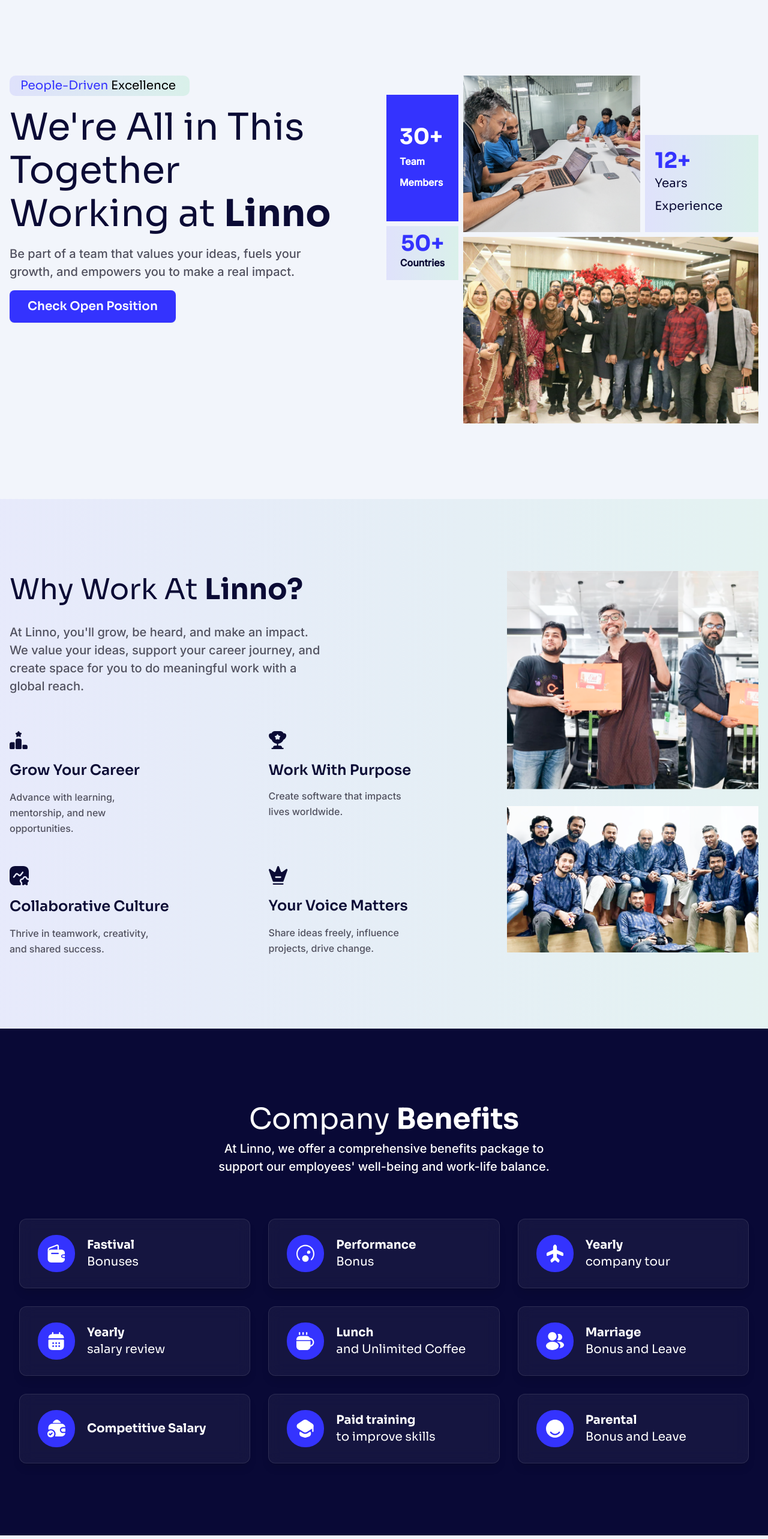
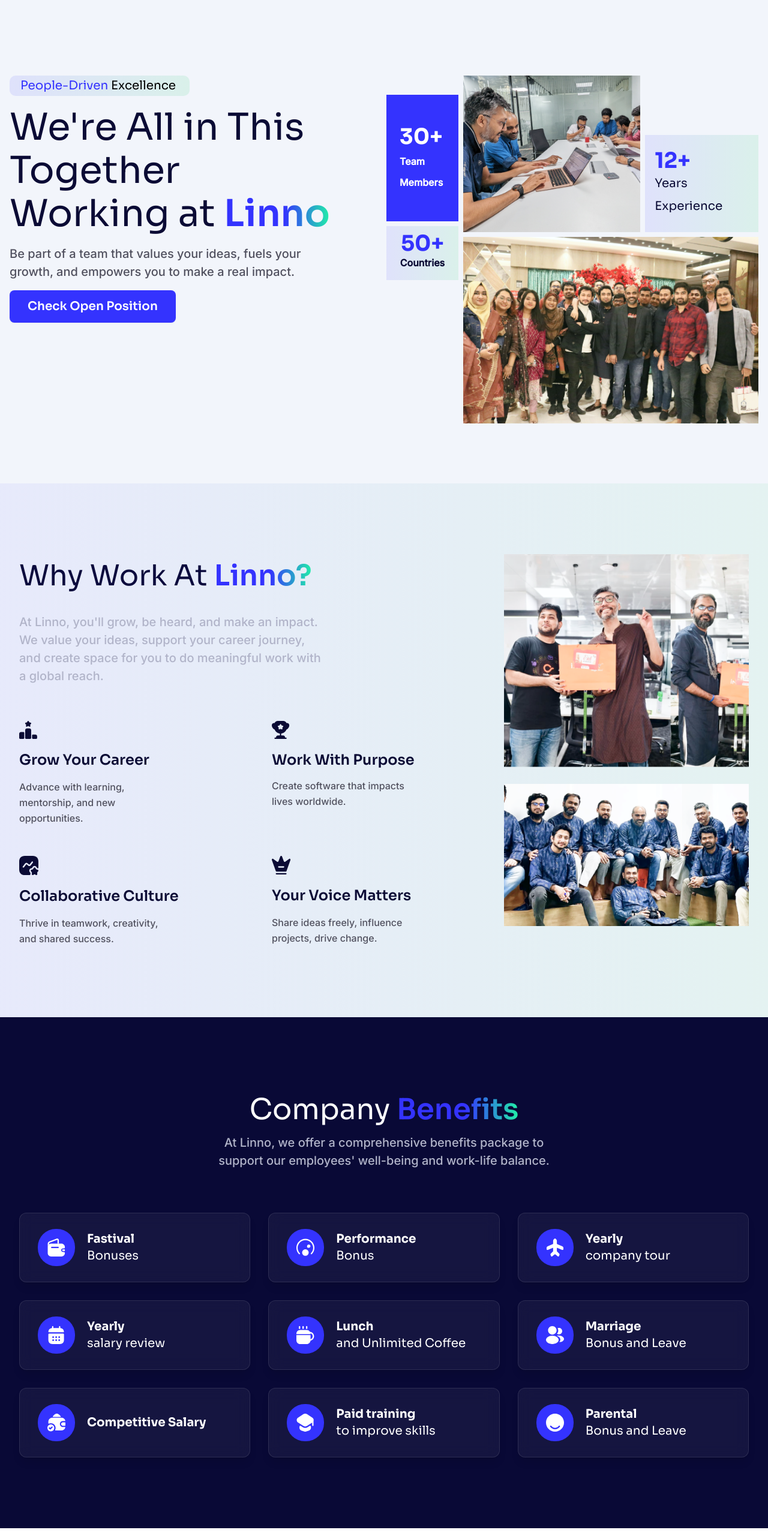
Before and after one commit to CODEREXLTD/Linno-website, a Next.js app: page /careers in a window 1280 px wide. Shown: the part 100-2666 px from the top of the page at 60% size. Built offline with nearby package versions, Linux system fonts and the light colour scheme.

Commit message:
fix the careers page

```diff
--- a/src/app/careers/components/Application.jsx
+++ b/src/app/careers/components/Application.jsx
@@ -73,7 +73,7 @@
                                     label="Apply Now"
                                     blank={true}
                                     iconPosition="right"
-                                    className="hover:bg-[#2622c4] hover:text-white hover:font-semibold active:bg-[#2622c4] transition-all duration-200 hover:border-transparent"
+                                    className="hover:bg-[#2622c4] hover:text-white hover:font-semibold active:bg-[#2622c4] transition-all duration-200 hover:border-transparent !hover:scale-0"
                                     icon={
                                         <div className="relative w-[14px] h-[10px] sm:w-[16px] sm:h-[12px]">
                                             {
--- a/src/app/careers/components/CompanyBenefits.jsx
+++ b/src/app/careers/components/CompanyBenefits.jsx
@@ -75,16 +75,16 @@
     ];
 
     return (
-        <section className="w-full bg-[#090936] py-[50px] md:py-[120px]">
-            <div className="w-full max-w-[1440px] mx-auto px-4 sm:px-6 lg:px-8">
+        <section className="bg-[#090936] section-wrapper">
+            <div className="linno-container">
                 {/* Background Image Section */}
                 <div className="mx-auto relative">
                     <div className="relative z-10 flex justify-center items-start w-[48%] mx-auto mb-[36px] sm:mb-[54px] lg:mb-[72px]">
                         <div className="flex flex-col gap-[2px] sm:gap-[3px] lg:gap-[4px] items-center">
-                            <h2 className="text-[36px] sm:text-[42px] lg:text-[48px] font-sora leading-[46px] sm:leading-[54px] lg:leading-[61px] text-center text-white">
-                                Company <span className="font-bold">Benefits</span>
+                            <h2 className="section-title !text-white">
+                                Company <span className="title-gradient">Benefits</span>
                             </h2>
-                            <p className="text-[15px] sm:text-[18px] lg:text-[20px] font-inter font-normal leading-[23px] sm:leading-[27px] lg:leading-[30px] text-center text-white w-full">
+                            <p className="section-description text-center  w-full">
                                 At Linno, we offer a comprehensive benefits package to support our employees' well-being and work-life balance.
                             </p>
                         </div>
--- a/src/app/careers/components/CultureSection.jsx
+++ b/src/app/careers/components/CultureSection.jsx
@@ -8,8 +8,8 @@
     const router = useRouter();
 
     return (
-        <section className="w-full bg-[#F2F5FB]">
-            <div className="w-full max-w-[1440px] mx-auto px-4 sm:px-6 lg:px-8 py-[75px] sm:py-[113px] lg:py-[150px]">
+        <section className="section-wrapper bg-white">
+            <div className="linno-container">
                 <div className="flex flex-col lg:flex-row justify-between items-center gap-8 lg:gap-0 w-full">
                     {/* Left Images */}
                     <div className="flex flex-col gap-[14px] sm:gap-[21px] lg:gap-[28px] items-center w-full lg:w-[44%]">
@@ -40,16 +40,16 @@
                     {/* Right Content */}
                     <div className="flex flex-col gap-[22px] sm:gap-[33px] lg:gap-[44px] items-start w-full lg:w-[44%]">
                         <div className="flex flex-col gap-[11px] sm:gap-[17px] lg:gap-[22px] items-start w-full">
-                            <h2 className="text-[36px] sm:text-[42px] lg:text-[48px] font-sora leading-[44px] sm:leading-[51px] lg:leading-[58px] text-left text-[#0b0b35] w-[94%]">
-                                Do Great Work In A Strong <span className="font-bold">Culture</span>
+                            <h2 className="section-title">
+                                Do Great Work In A Strong <span className="title-gradient">Culture</span>
                             </h2>
-                            <div className="text-[15px] sm:text-[18px] lg:text-[20px] font-inter leading-[23px] sm:leading-[27px] lg:leading-[30px] text-left text-[#51515f] w-full">
+                            <div className="section-description">
                                 <span className="font-normal">
                                     Culture is one of those words. People throw it around a lot. It's hard to define exactly what it is. But it's something you feel pretty much straight away.
                                 </span>
                                 <br /><br />
                                 <span className="font-normal">We're not going to lie. The culture at </span>
-                                <span className="font-bold">Linno isn't perfect. Like every group of people we have our issues. But we are all dedicated to continuing to improve, and we think that's a pretty good start.</span>
+                                <span className="text-[#6d6d72]">Linno isn't perfect. Like every group of people we have our issues. But we are all dedicated to continuing to improve, and we think that's a pretty good start.</span>
                             </div>
                         </div>
                         <Button
--- a/src/app/careers/components/Hero.jsx
+++ b/src/app/careers/components/Hero.jsx
@@ -11,7 +11,7 @@
         }
     };
     return (
-        <section className="w-full mt-[63px] sm:mt-[95px] lg:mt-[126px]">
+        <section className="w-full mt-[63px] sm:mt-[95px] lg:mt-[126px] mb-[50px] sm:mb-[75px] lg:mb-[100px]">
             <div className="w-full max-w-[1440px] px-2 md:px-4 mx-auto">
                 <div className="grid grid-cols-1 md:grid-cols-2 gap-8 md:gap-2">
                     <div className="col-span-1 space-y-4">
@@ -22,7 +22,7 @@
                         />
                         <h1 className="text-[31px] sm:text-[47px] lg:text-[62px] font-sora leading-[36px] sm:leading-[54px] lg:leading-[72px] text-left text-[#0b0b35]">
                             We're All in This Together<br />
-                            Working at <span className="font-bold">Linno</span>
+                            Working at <span className="title-gradient">Linno</span>
                         </h1>
                         <p className="text-[15px] sm:text-[18px] lg:text-[20px] font-inter font-normal leading-[23px] sm:leading-[27px] lg:leading-[30px] text-left text-[#51515f] w-full lg:w-[86%]">
                             Be part of a team that values your ideas, fuels your growth, and empowers you to make a real impact.
--- a/src/app/careers/components/OpenPositions.jsx
+++ b/src/app/careers/components/OpenPositions.jsx
@@ -25,21 +25,21 @@
     ];
 
     return (
-        <section className="w-full bg-white" id="linno-open-positions">
-            <div className="w-full max-w-[1440px] mx-auto px-4 sm:px-6 lg:px-8 py-[58px] sm:py-[87px] lg:py-[116px]">
+        <section className="section-wrapper" id="linno-open-positions">
+            <div className="linno-container">
                 <div className="flex flex-col gap-[26px] sm:gap-[39px] lg:gap-[52px] justify-center items-center w-full">
                     {/* Header */}
                     <div className="flex flex-col gap-[3px] sm:gap-[5px] lg:gap-[6px] items-center px-[4px] sm:px-[6px] lg:px-[8px] w-auto">
-                        <h2 className="text-[36px] sm:text-[42px] lg:text-[48px] font-sora leading-snug text-center text-[#0b0b35]">
-                            Open <span className="font-bold">Positions</span>
+                        <h2 className="section-title">
+                            Open <span className="title-gradient">Positions</span>
                         </h2>
-                        <p className="text-[15px] sm:text-[18px] lg:text-[20px] font-inter font-normal leading-[19px] sm:leading-[22px] lg:leading-[25px] text-center text-[#51515f]">
+                        <p className="section-description">
                             We're Hiring! See something that interests you? Apply here.
                         </p>
                     </div>
 
                     {/* Job Listings */}
-                    <div className="flex flex-col gap-[30px] sm:gap-[40px] lg:gap-[60px] xl:gap-[86px] items-center w-full lg:w-[80%] xl:w-[52%] mb-[4px] sm:mb-[6px] lg:mb-[8px]">
+                    <div className="flex flex-col gap-[30px] sm:gap-[40px] lg:gap-[60px] xl:gap-[86px] items-center w-full lg:w-[80%] mb-[4px] sm:mb-[6px] lg:mb-[8px]">
                         {jobPositions?.map((job, index) => (
                             <Application key={index} job={job} index={index} jobPositions={jobPositions} />
                         ))}
--- a/src/app/careers/components/WhyWorkAtLinno.jsx
+++ b/src/app/careers/components/WhyWorkAtLinno.jsx
@@ -4,16 +4,16 @@
 
 const WhyWorkAtLinno = () => {
     return (
-        <section className="w-full bg-[linear-gradient(90deg,#3433fe0f_0%,_#00c8530f_100%)] mt-[63px] sm:mt-[95px] lg:mt-[126px]">
-            <div className="w-full max-w-[1440px] px-2 md:px-4 py-[50px] lg:py-[120px] mx-auto">
+        <section className="section-wrapper bg-[linear-gradient(90deg,#3433fe0f_0%,_#00c8530f_100%)]">
+            <div className="linno-container">
                 <div className="flex flex-col lg:flex-row justify-center items-start gap-8 lg:gap-4">
                     {/* Left Content */}
                     <div className="flex flex-col gap-[30px] sm:gap-[45px] lg:gap-[60px] items-center w-full lg:w-[66%]">
                         <div className="flex flex-col gap-[12px] lg:gap-[26px] items-start w-full">
-                            <h2 className="text-[36px] sm:text-[42px] lg:text-[48px] font-sora leading-[46px] sm:leading-[54px] lg:leading-[61px] text-left text-[#0b0b35]">
-                                Why Work At <span className="font-bold">Linno?</span>
+                            <h2 className="section-title">
+                                Why Work At <span className="title-gradient">Linno?</span>
                             </h2>
-                            <p className="text-[15px] sm:text-[18px] lg:text-[20px] font-inter font-normal leading-[23px] sm:leading-[27px] lg:leading-[30px] text-left text-[#51515f] w-[64%]">
+                            <p className="section-description !w-[64%]">
                                 At Linno, you'll grow, be heard, and make an impact. We value your ideas, support your career journey, and create space for you to do meaningful work with a global reach.
                             </p>
                         </div>
```
